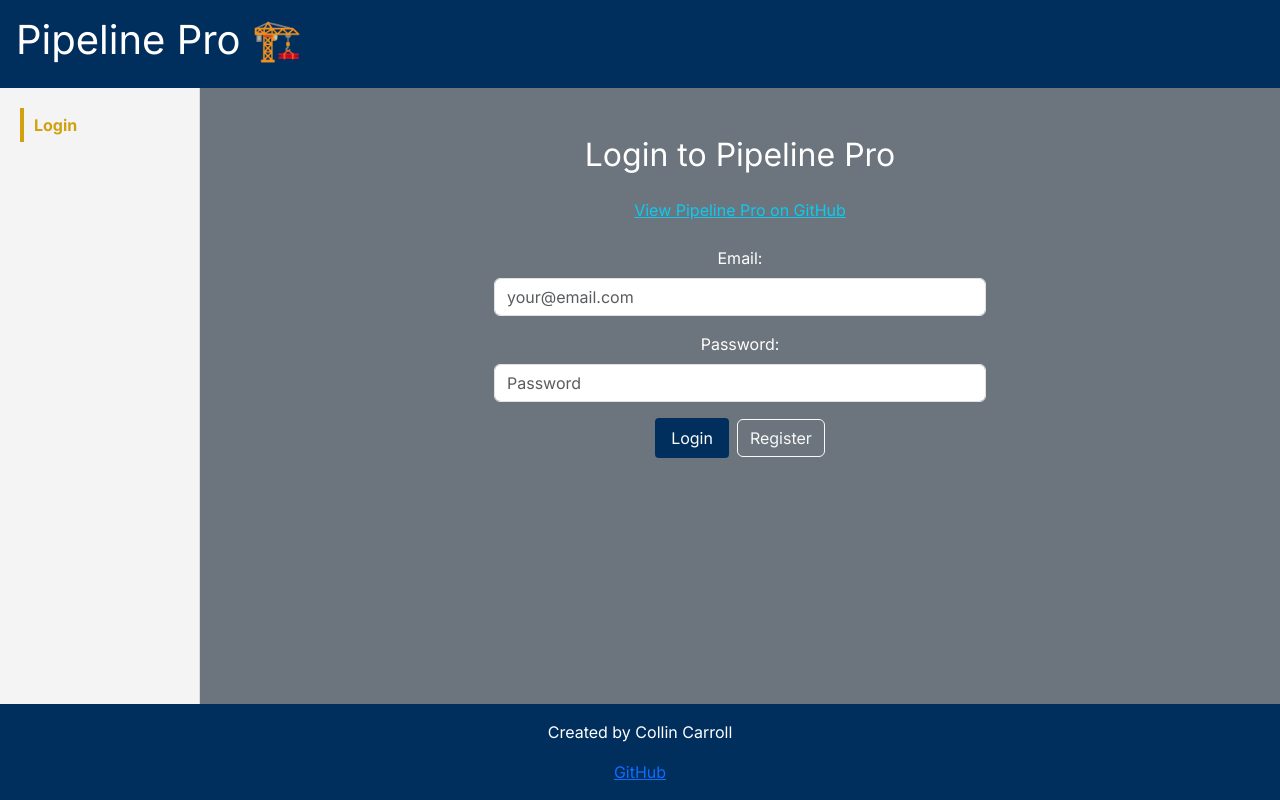
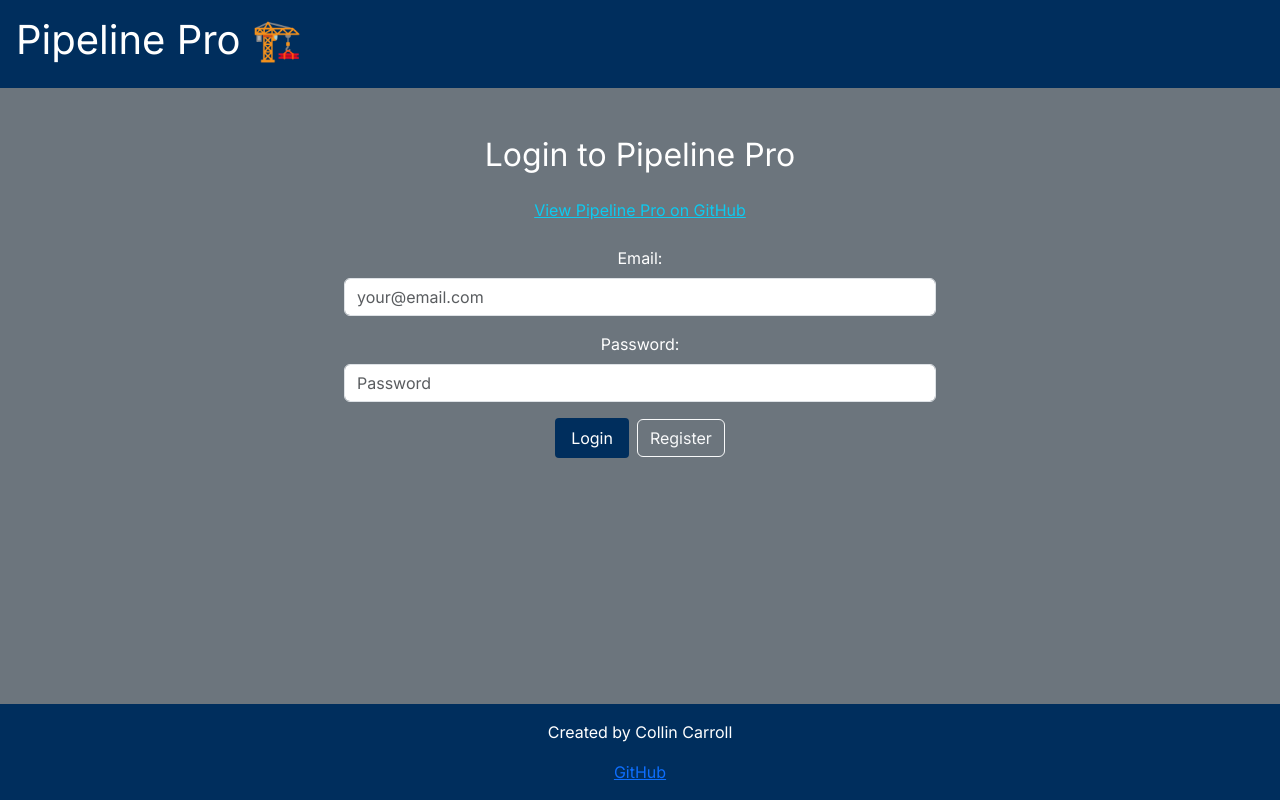
Before and after one commit to Collin-Carroll40/startup, a React (Vite) app: page / in a window 1280 px wide. Built offline with nearby package versions, Linux system fonts and the light colour scheme.

Commit message:
Hide sidebar navigation when user is not logged in

```diff
--- a/src/app.jsx
+++ b/src/app.jsx
@@ -27,7 +27,7 @@ export default function App() {
         <div className="main-container">
 
           {/* Sidebar */}
-          <nav>
+          <nav style={{ display: authState === 'Unauthenticated' ? 'none' : 'block' }}>
             <menu className='navbar-nav'>
               {/* Unauthenticated view */}
               {authState === 'Unauthenticated' && (
```
